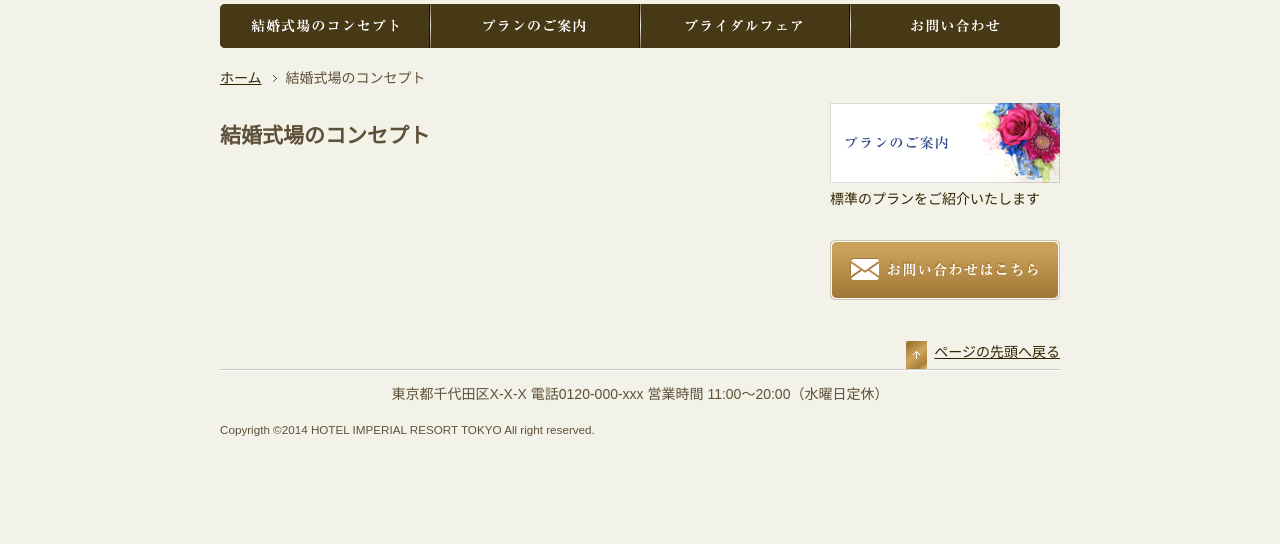
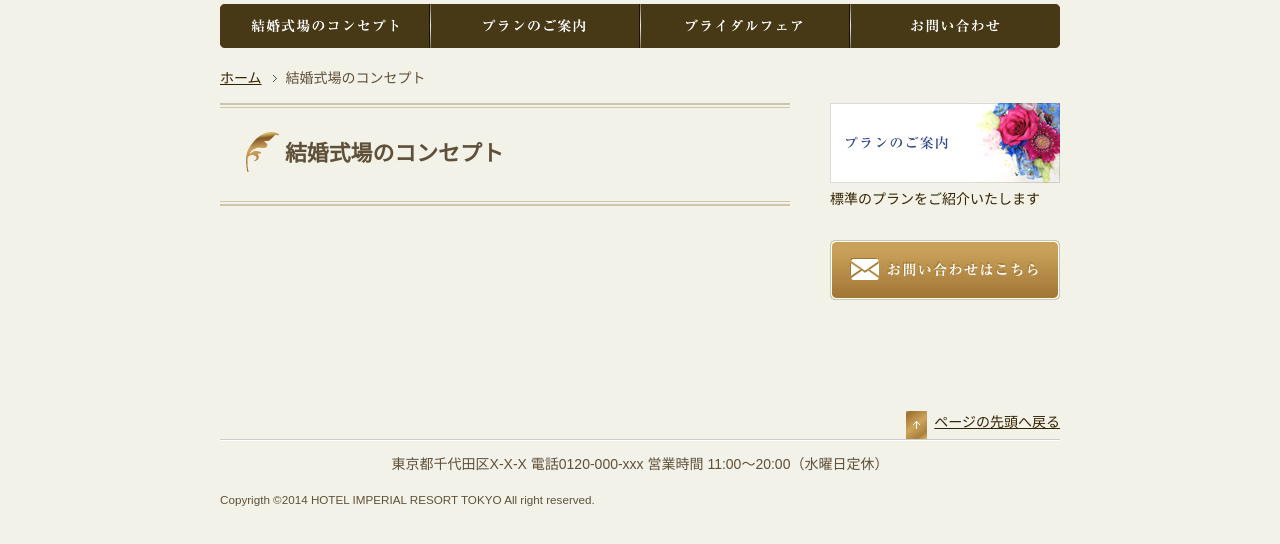
Before and after one commit to Phaya-nmt/phaya.github.io, a plain HTML site: page base.html in a window 1280 px wide. Shown: the part 120-664 px from the top of the page. Drawn offline with Linux system fonts and the light colour scheme.

Commit message:
Edit CSS base style

```diff
--- a/css/style.css
+++ b/css/style.css
@@ -31,7 +31,7 @@ nav ul li{
   width:210px;
 }
 nav ul li a{
-  overflow: hidden;
+  /*overflow: hidden;*/
   display: block;
   padding-top: 44px;
   height: 0;
@@ -59,6 +59,21 @@ nav ul li#nav_contact a{
   float: right;
   width: 230px;
 }
+footer{
+  clear:both;
+  padding-top: 70px;
+}
+#main h1 {
+  margin:0 0 30px 0;
+  padding: 35px 0 35px 65px;
+  font-size: 156.25%;
+  background-image: url(../images/bg_h1_head.png), url(../images/bg_h1_bottom.png);
+  background-repeat: no-repeat, no-repeat;
+  background-position: left top,left bottom;
+}
+.bnr_inner a p img:hover {
+  opacity: 0.8;
+}
 /* 基本レイアウト ここまで↑ */
 
 /* トップページ ここから↓ */
```
